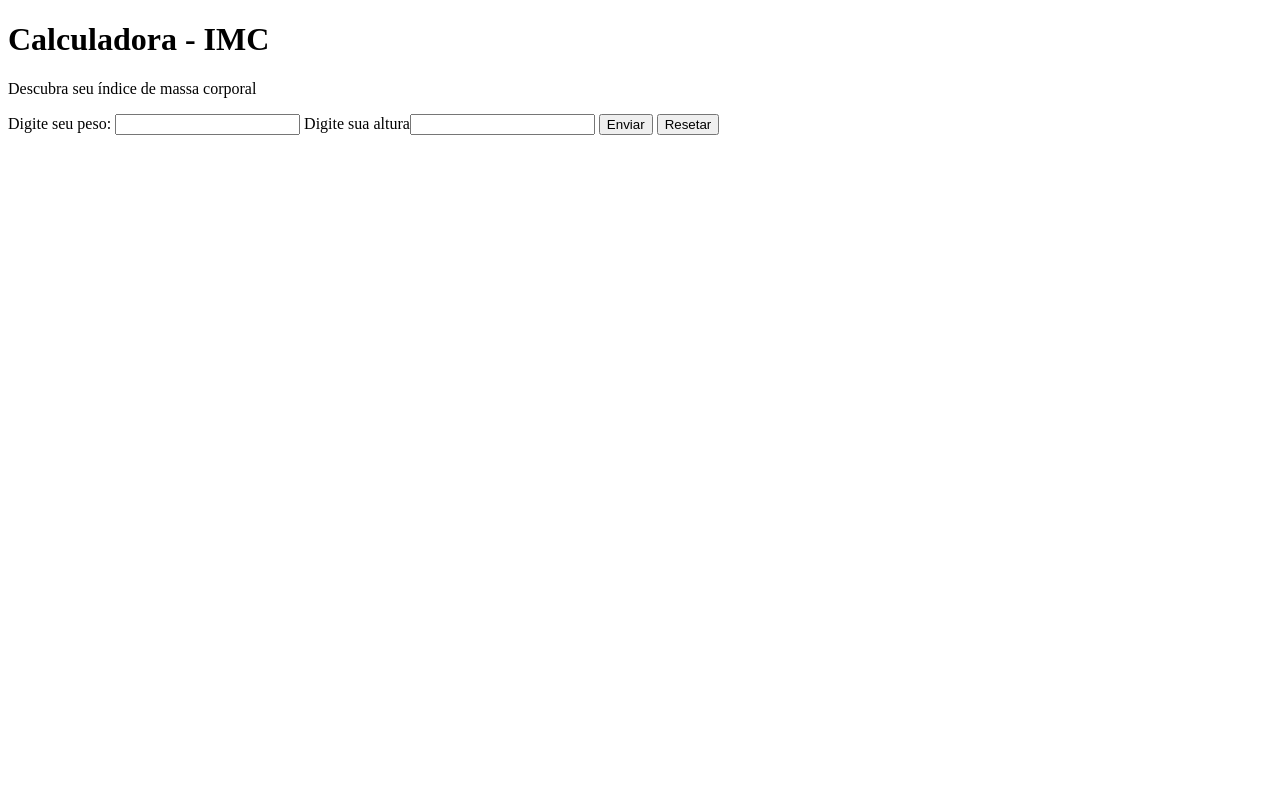
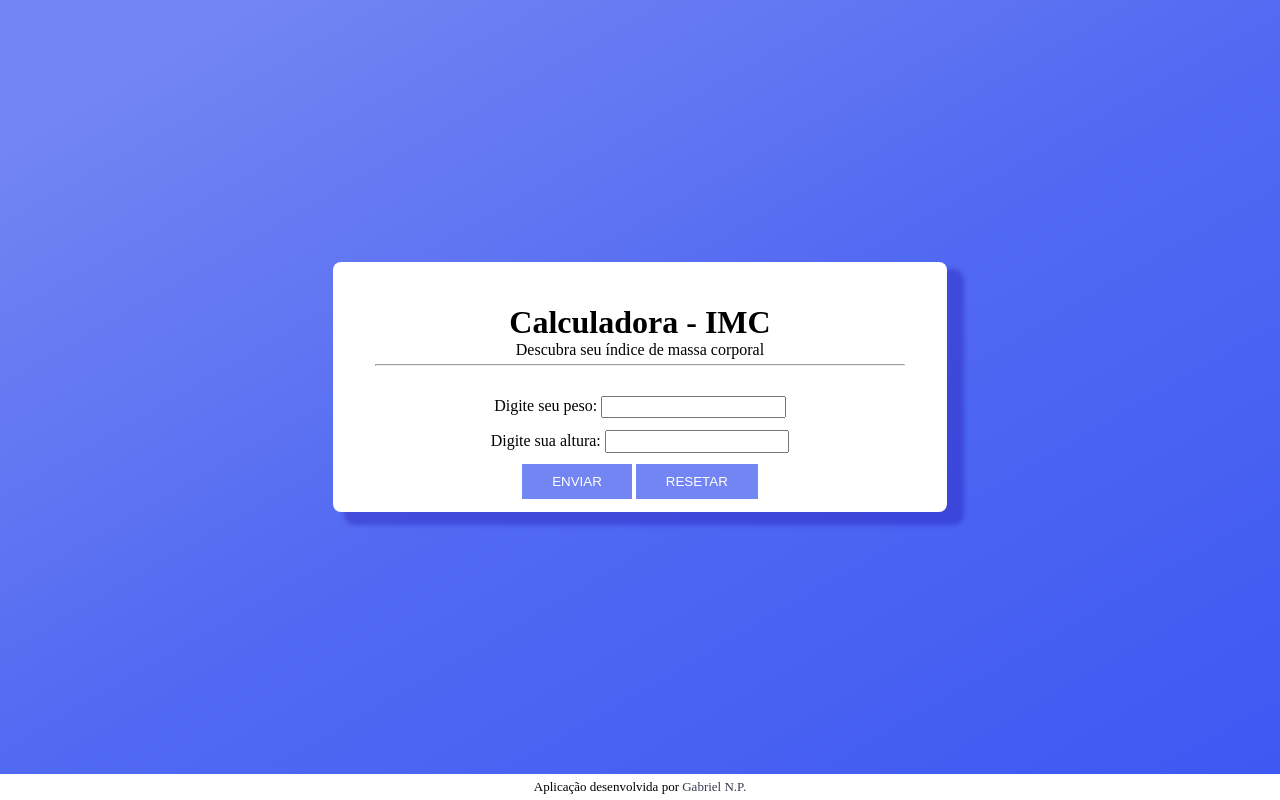
Before and after one commit to GabrielNP96/calculadora-imc, a plain HTML site: page index.html in a window 1280 px wide. Drawn offline with Linux system fonts and the light colour scheme.

Commit message:
css semi-finalizado

```diff
--- a/index.html
+++ b/index.html
@@ -12,13 +12,17 @@
         <header>
             <h1>Calculadora - IMC</h1>
             <p>Descubra seu índice de massa corporal</p>
+            <hr>
         </header>
         <form action="#">
-            <label for="weight">Digite seu peso: </label><input type="text" id="weight" class="imc-input">
-            <label for="height">Digite sua altura</label><input type="text" id="height" class="imc-input">
-            <button type="button">Enviar</button> <button type="reset">Resetar</button>
+            <label for="weight">Digite seu peso: </label><input type="text" id="weight" class="imc-input"><br>
+            <label for="height">Digite sua altura: </label><input type="text" id="height" class="imc-input"><br>
+            <button type="button">ENVIAR</button> <button type="reset">RESETAR</button>
             <p class="answer"></p>
         </form>
     </main>
+    <footer>
+        <p>Aplicação desenvolvida por <a href="https://github.com/GabrielNP96" target="_blank">Gabriel N.P.</a></p>
+    </footer>
 </body>
 </html>
--- a/main.js
+++ b/main.js
@@ -0,0 +1 @@
+let
--- a/style.css
+++ b/style.css
@@ -0,0 +1,95 @@
+html {
+    box-sizing: border-box;
+}
+
+* {
+    margin: 0;
+    padding: 0;
+    box-sizing: inherit;
+}
+
+body {
+    display: flex;
+    flex-direction: column;
+    height: 100vh;
+    width: 100%;
+    background: rgb(114,133,242);
+    background: linear-gradient(150deg, rgba(114,133,242,1) 10%, rgba(82,106,242,1) 50%, rgba(61,88,242,1) 100%);
+}
+
+main {
+    display: inline-block;
+    width: 48%;
+    height: auto;
+    padding: 1%;
+    border-radius: 1vh;
+    background-color: white;
+    text-align: center;
+    margin: auto;
+    box-shadow: 14px 10px 5px 3px rgba(27, 3, 163, 0.301);
+}
+
+header {
+    padding: 5%;
+}
+
+hr {
+    margin-top: 1%;
+}
+
+label, input {
+    margin-bottom: 2%;
+}
+
+input {
+    text-align: center;
+    padding: 0.3%;
+}
+
+button {
+font-weight: 400;
+color: #fff;
+background-color: rgba(114,133,242,1);
+padding: 10px 30px;
+border: none;
+align-items: center;
+}
+
+button:hover {
+    background-color: rgb(91, 114, 243);
+    cursor: pointer;
+}
+
+button:active {
+    background-color: rgb(57, 78, 197);
+}
+
+footer {
+    text-align: center;
+    background-color: white;
+    padding: 0.4%;
+    font-size: small;
+}
+
+@media (max-width: 768px) {
+    h1 {
+        font-size: 30px;
+    }
+
+    header > p {
+        font-size: 14px;
+    }
+}
+
+a {
+    color: rgb(55, 58, 78);
+    text-decoration: none;
+}
+
+a:hover {
+    color: rgb(79, 90, 158);
+}
+
+a:active {
+    color: rgb(0, 0, 0);
+}
```
